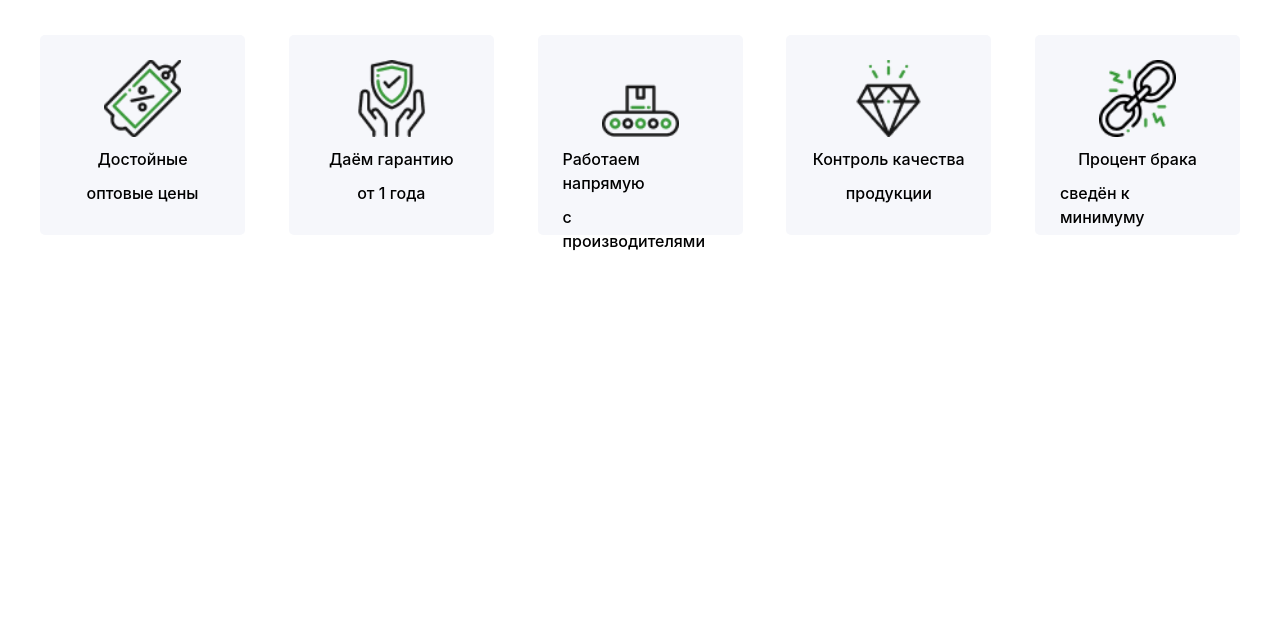
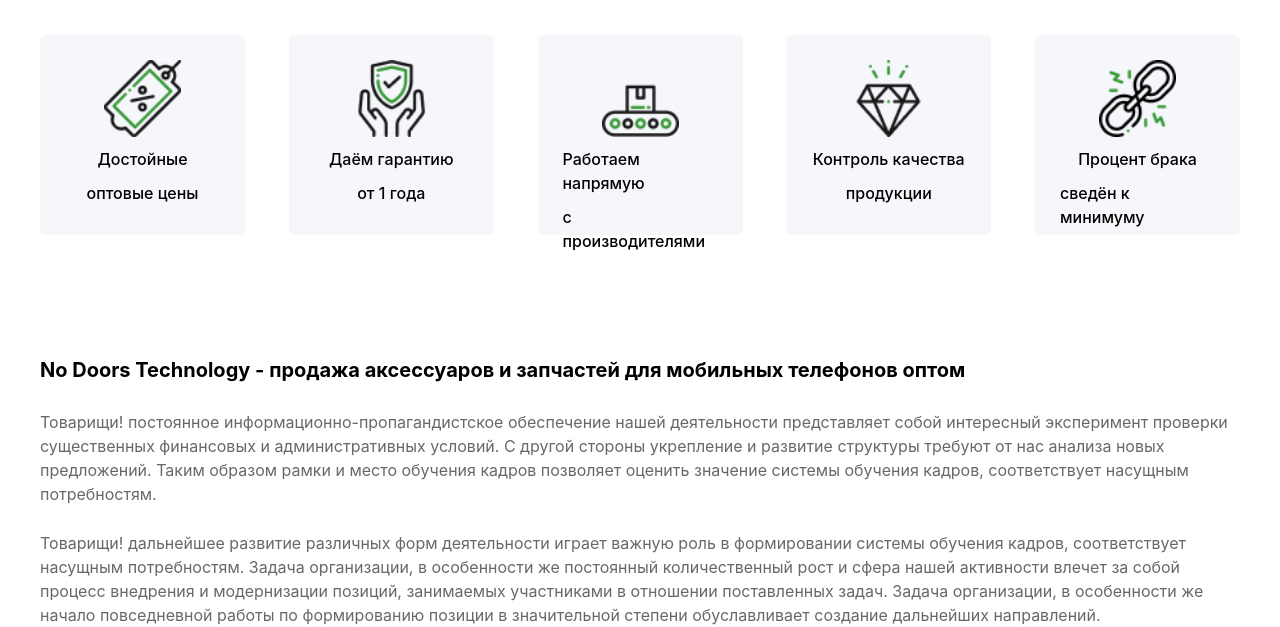
Before and after one commit to madinajahongirova01-jpg8/kor-bo-branch, a website: page hojiakbar.html in a window 1280 px wide. Shown: the part 2481-3108 px from the top of the page. Before the commit the page ends 2734 px from the top, so only its background shows below. Drawn offline with nearby package versions, Linux system fonts and the light colour scheme; files that its build step writes are made by us from their sources.

Commit message:
section6

```diff
--- a/hojiakbar.html
+++ b/hojiakbar.html
@@ -440,5 +440,15 @@
 
 
 
+
+
+<section class="max-w-300 m-auto lg:flex flex-col gap-[25px] mt-[120px] lg:text-start text-center   ">
+
+
+    <h1 class="font-bold text-[20px]">No Doors Technology - продажа аксессуаров и запчастей для мобильных телефонов оптом</h1>
+<p class="text-[#686868]">Товарищи! постоянное информационно-пропагандистское обеспечение нашей деятельности представляет собой интересный эксперимент проверки существенных финансовых и административных условий. С другой стороны укрепление и развитие структуры требуют от нас анализа новых предложений. Таким образом рамки и место обучения кадров позволяет оценить значение системы обучения кадров, соответствует насущным потребностям. </p>
+<p class="text-[#686868]">Товарищи! дальнейшее развитие различных форм деятельности играет важную роль в формировании системы обучения кадров, соответствует насущным потребностям. Задача организации, в особенности же постоянный количественный рост и сфера нашей активности влечет за собой процесс внедрения и модернизации позиций, занимаемых участниками в отношении поставленных задач. Задача организации, в особенности же начало повседневной работы по формированию позиции в значительной степени обуславливает создание дальнейших направлений.</p>
+</section>
+
 </body>
 </html>
```
Also changed, not shown: src/Hojiakbar/Блок _Фото и видео_.png (added).
